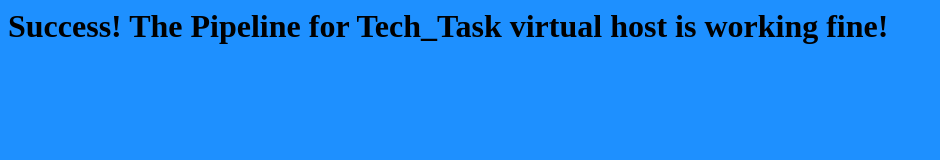
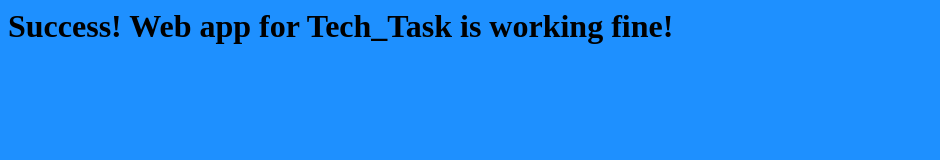
Before and after one commit to DJugalraj/Tech_Task, a plain HTML site: page index.html in a window 1280 px wide. Shown: the whole page, without its empty margins (0-940 px from the left). Drawn offline with Linux system fonts and the light colour scheme.

Commit message:
Update index.html

```diff
--- a/index.html
+++ b/index.html
@@ -3,6 +3,6 @@
         <title>Welcome to Tech_Task</title>
     </head>
     <body style="background-color:DodgerBlue;">
-        <h1>Success!  The Pipeline for Tech_Task virtual host is working fine!</h1>
+        <h1>Success! Web app for Tech_Task is working fine!</h1>
     </body>
 </html>
```
